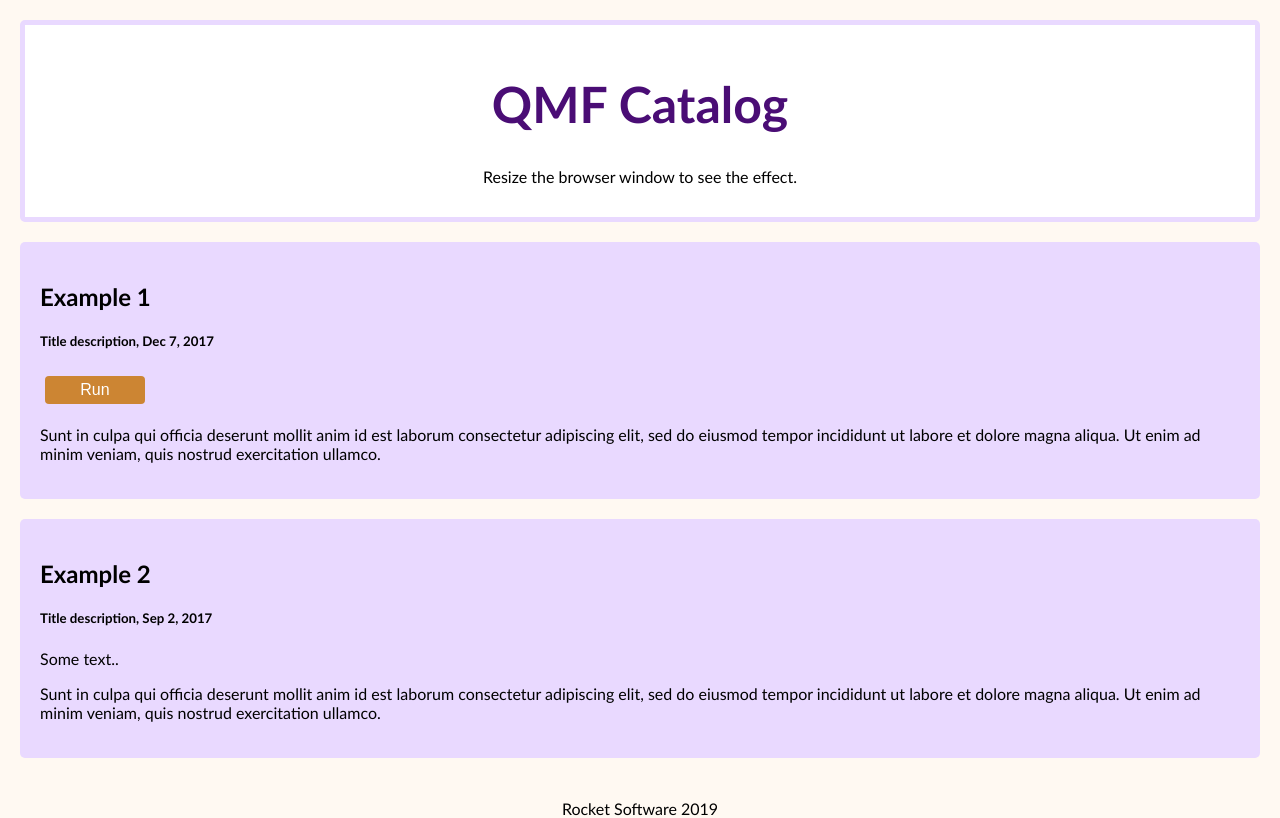
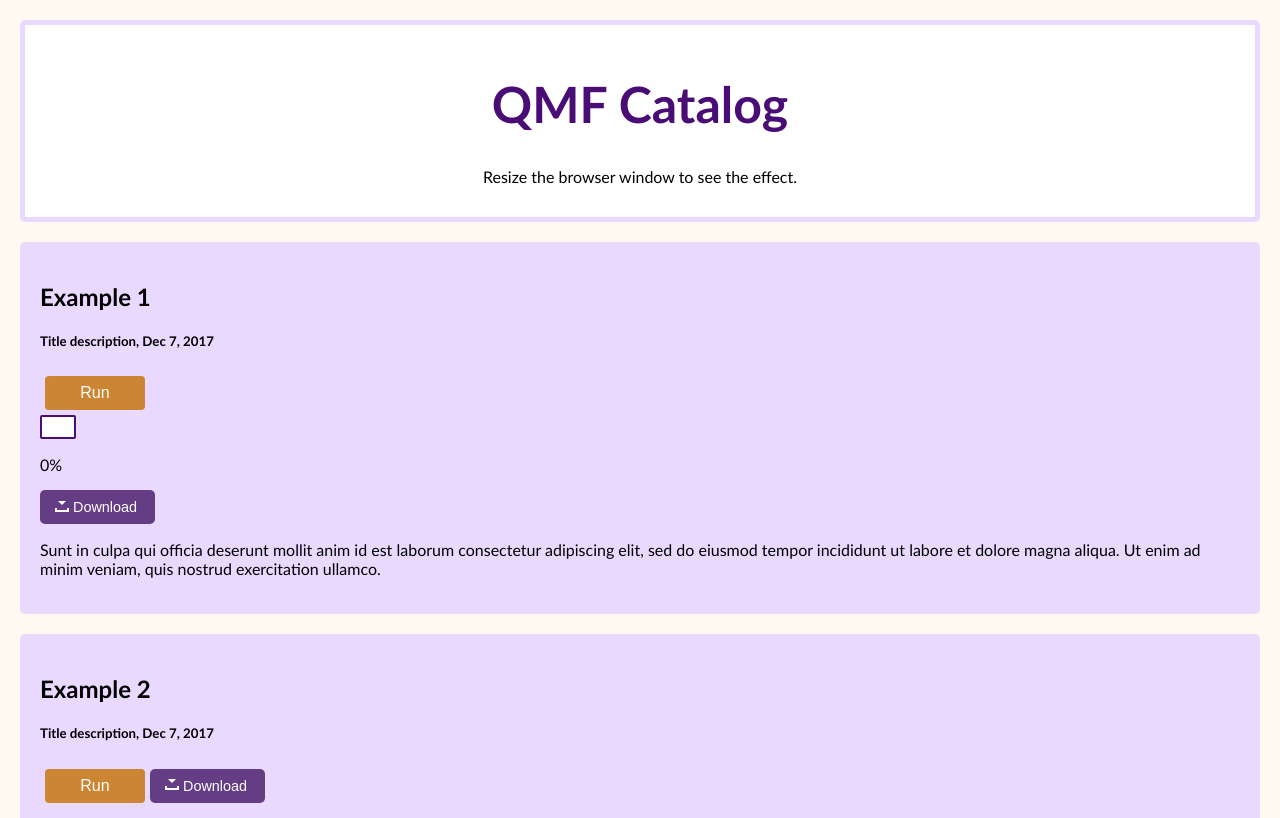
Before and after one commit to jkprudhomme/QMF-Catalog-App, a React (Create React App) app: page / in a window 1280 px wide. Shown: the top 818 px of the page. Built offline with nearby package versions, Linux system fonts and the light colour scheme.

Commit message:
added download btn, run btn, and rough loading bar

```diff
--- a/src/App.css
+++ b/src/App.css
@@ -2,6 +2,91 @@
 
 * {
   box-sizing: border-box;
+}
+
+.buttonDownload {
+	display: inline-block;
+	position: relative;
+	padding: 9px 18px;
+
+	background-color: rgb(100, 61, 133);
+	color: white;
+
+	font-family: sans-serif;
+	text-decoration: none;
+	font-size: 0.9em;
+	text-align: center;
+  text-indent: 15px;
+  border-radius: 5px;
+}
+
+.buttonDownload:hover {
+	background-color: rgb(125, 45, 201);
+	color: white;
+}
+
+.buttonDownload:before, .buttonDownload:after {
+	content: ' ';
+	display: block;
+	position: absolute;
+	left: 15px;
+	top: 52%;
+}
+
+/* Download box shape  */
+.buttonDownload:before {
+	width: 10px;
+	height: 2px;
+	border-style: solid;
+	border-width: 0 2px 2px;
+}
+
+/* Download arrow shape */
+.buttonDownload:after {
+	width: 0;
+	height: 0;
+	margin-left: 3px;
+	margin-top: -7px;
+
+	border-style: solid;
+	border-width: 4px 4px 0 4px;
+	border-color: transparent;
+	border-top-color: inherit;
+
+	animation: downloadArrow 2s linear infinite;
+	animation-play-state: paused;
+}
+
+.buttonDownload:hover:before {
+	border-color: rgb(238, 241, 237);
+}
+
+.buttonDownload:hover:after {
+	border-top-color: rgb(255, 185, 81);
+	animation-play-state: running;
+}
+
+/* keyframes for the download icon anim */
+@keyframes downloadArrow {
+	/* 0% and 0.001% keyframes used as a hackish way of having the button frozen on a nice looking frame by default */
+	0% {
+		margin-top: -7px;
+		opacity: 1;
+	}
+
+	0.001% {
+		margin-top: -15px;
+		opacity: 0;
+	}
+
+	50% {
+		opacity: 1;
+	}
+
+	100% {
+		margin-top: 0;
+		opacity: 0;
+	}
 }
 
 .button {
@@ -12,7 +97,7 @@
   color: #FFFFFF;
   text-align: center;
   font-size: 16px;
-  padding: 5px;
+  padding: 8px;
   width: 100px;
   transition: all 0.5s;
   cursor: pointer;
@@ -65,7 +150,17 @@ body {
   color: #4a0d75
 }
 
+.w3-container {
+  padding: 0.01em 16px
+}
 
+#myBar {
+  height: 24px;
+  width: 0%;
+  border: 2px solid #4a0d75;
+  border-radius: 2px;
+  background-color: white
+}
 
 /* Add a card effect for articles */
 .card {
--- a/src/App.js
+++ b/src/App.js
@@ -1,12 +1,30 @@
 import React from 'react';
 import logo from './logo.svg';
 import './App.css';
+
+
+
+function move() {
+  var elem = document.getElementById("myBar");
+  var width = 0;
+  var id = setInterval(frame, 10);
+  function frame() {
+    if (width >= 100) {
+      clearInterval(id);
+    } else {
+      width++;
+      elem.style.width = width + '%';
+      document.getElementById("demo").innerHTML = width * 1  + '%';
+    }
+  }
+}
+
+
 
 function App() {
   return (
     <div>
     <body>
-
     <div className="header">
       <h1>QMF Catalog</h1>
       <p>Resize the browser window to see the effect.</p>
@@ -18,13 +36,17 @@ function App() {
         <div className="card">
           <h2>Example 1</h2>
           <h5>Title description, Dec 7, 2017</h5>
-          <button className="button"><span>Run </span></button>
+          <button className="button" onClick={move}><span>Run </span></button>
+          <div id="myBar" className = "w3-container"></div>
+          <p id="demo">0%</p>
+          <a href="#" className="buttonDownload">Download</a>
           <p>Sunt in culpa qui officia deserunt mollit anim id est laborum consectetur adipiscing elit, sed do eiusmod tempor incididunt ut labore et dolore magna aliqua. Ut enim ad minim veniam, quis nostrud exercitation ullamco.</p>
         </div>
         <div className="card">
           <h2>Example 2</h2>
-          <h5>Title description, Sep 2, 2017</h5>
-          <p>Some text..</p>
+          <h5>Title description, Dec 7, 2017</h5>
+          <button className="button"><span>Run </span></button>
+          <a href="#" className="buttonDownload">Download</a>
           <p>Sunt in culpa qui officia deserunt mollit anim id est laborum consectetur adipiscing elit, sed do eiusmod tempor incididunt ut labore et dolore magna aliqua. Ut enim ad minim veniam, quis nostrud exercitation ullamco.</p>
         </div>
       </div>
```
